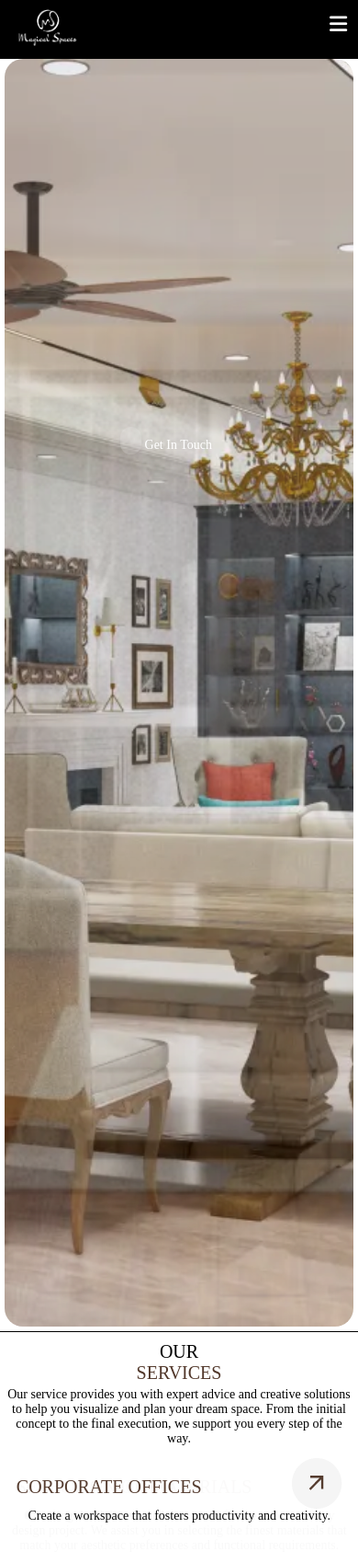
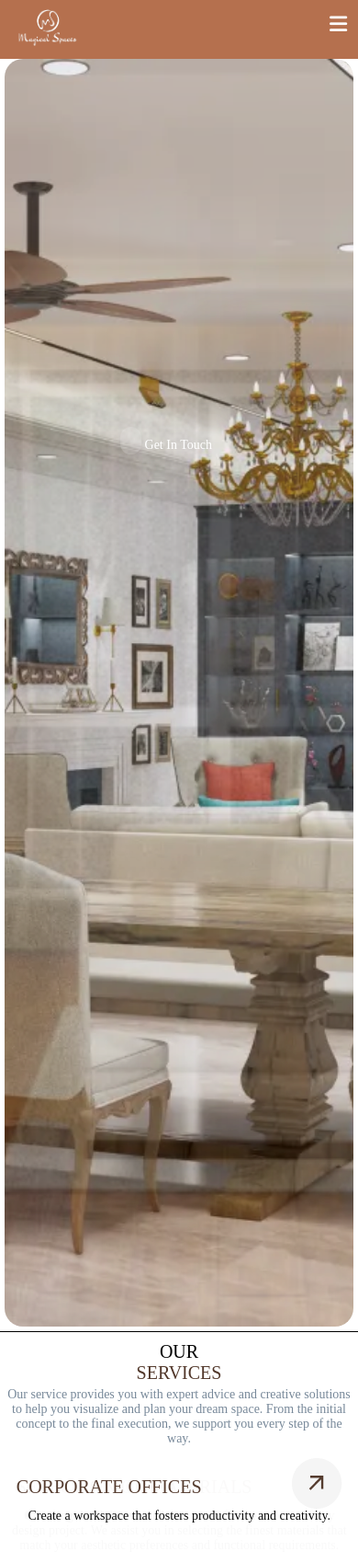
Before and after one commit to ReymouldParam/Dev_Magicalspaces, a plain HTML site: page index.html in a window 390 px wide. Shown: the top 1699 px of the page at 92% size. Drawn offline with nearby package versions, Linux system fonts and the light colour scheme; animation ran at ten frames a second; a web font is replaced by a local one.

Commit message:
few changes of header,para,font

```diff
--- a/Assets/css/Mainglobal.css
+++ b/Assets/css/Mainglobal.css
@@ -100,7 +100,7 @@ body {
 
 /* General Styles for Navbar */
 .navbar {
-    background-color: #000000;
+    background-color: #b5704e;
     display: flex;
     flex-direction: row;
     align-items: center;
--- a/Assets/css/home.css
+++ b/Assets/css/home.css
@@ -276,6 +276,7 @@
 
 .oursercaption {
     padding-top: 10%;
+    color: lightslategrey;
 }
 
 .miniheading {
--- a/Assets/global.css
+++ b/Assets/global.css
@@ -572,7 +572,7 @@ body {
     padding: 10px 5%;
     justify-content: space-between;
     top: 0;
-    background-color: #000000;
+    background-color: #b5704e;
   }
 
   .header2 {
```
